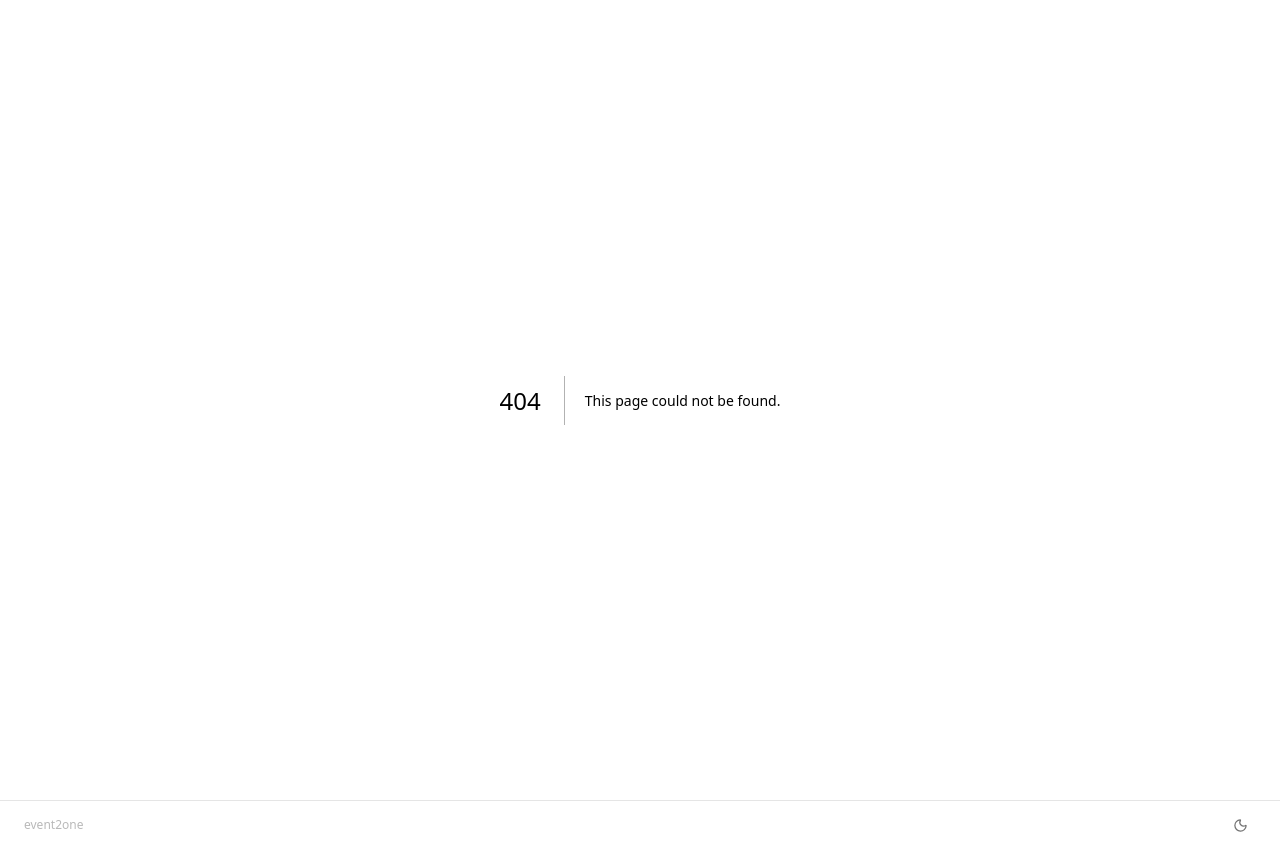
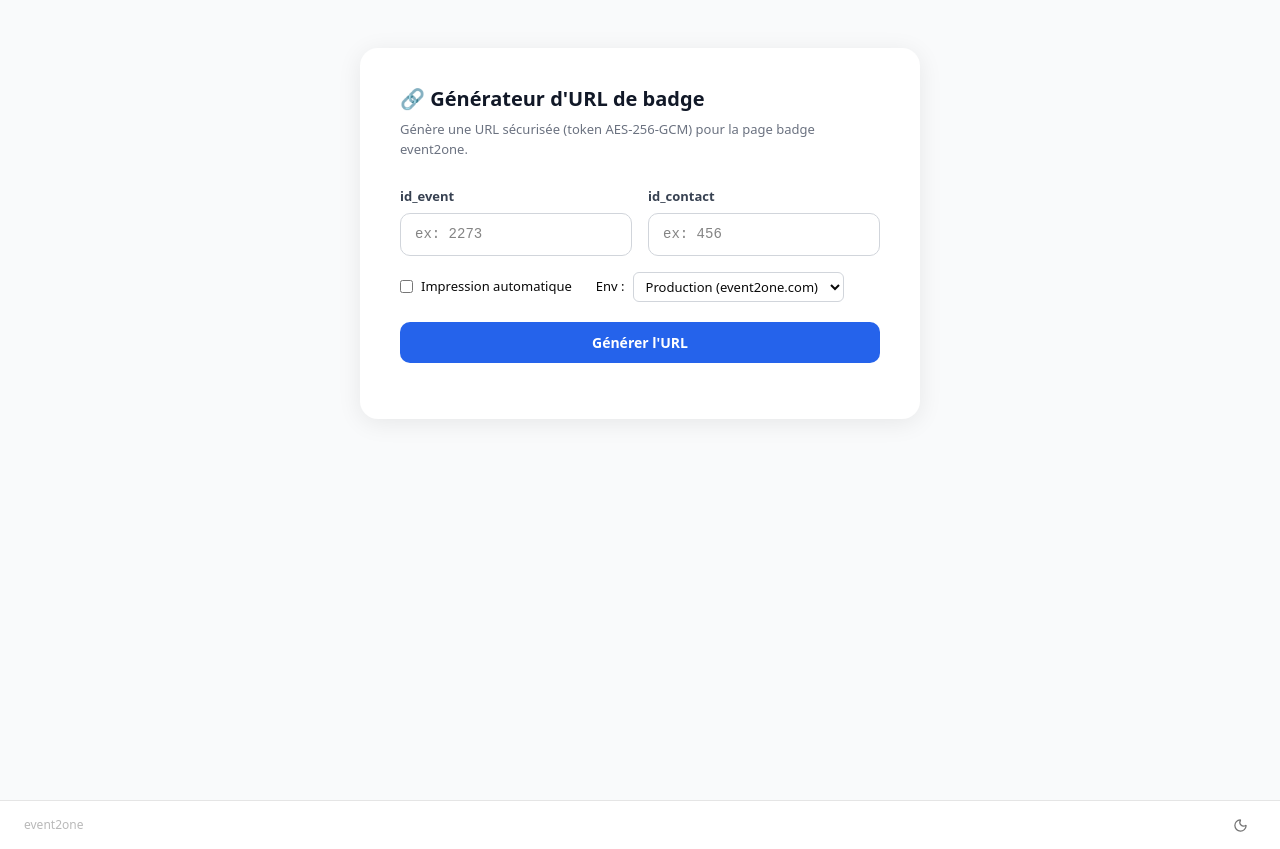
Before and after one commit to event2one/event2one-saas, a Next.js app: page /saas/tools/badge-url in a window 1280 px wide. Before the commit this address had no page. Built offline with nearby package versions, Linux system fonts and the light colour scheme.

Commit message:
feat(tools): badge-url generator + fix basepath /saas on token API call
- /tools/badge-url: UI pour générer des URLs de badge signées (token AES-256-GCM)
- badge page: corrige l'appel API /api/badge/token → /saas/api/badge/token

Co-Authored-By: Claude Sonnet 4.6 <noreply@anthropic.com>

```diff
--- a/src/app/badge/[eventId]/page.tsx
+++ b/src/app/badge/[eventId]/page.tsx
@@ -469,7 +469,7 @@ function EBadgeGeneratorInner() {
         setTokenLoading(true)
         setTokenError(null)
         loadEvent()
-        fetch(`/api/badge/token?t=${encodeURIComponent(urlToken)}`)
+        fetch(`/saas/api/badge/token?t=${encodeURIComponent(urlToken)}`)
             .then(r => r.json())
             .then((data: BadgeTokenPayload & { error?: string }) => {
                 if (data.error) {
--- /dev/null
+++ b/src/app/tools/badge-url/page.tsx
@@ -0,0 +1,156 @@
+'use client'
+
+import { useState } from 'react'
+
+const PROD_BASE = 'https://www.event2one.com/saas'
+const LOCAL_BASE = 'http://localhost:3002/saas'
+
+export default function BadgeUrlGenerator() {
+    const [idEvent, setIdEvent] = useState('')
+    const [idContact, setIdContact] = useState('')
+    const [autoprint, setAutoprint] = useState(false)
+    const [targetEnv, setTargetEnv] = useState<'prod' | 'local'>('prod')
+    const [result, setResult] = useState<{ token: string; url: string; qrData: string } | null>(null)
+    const [error, setError] = useState<string | null>(null)
+    const [loading, setLoading] = useState(false)
+    const [copied, setCopied] = useState(false)
+
+    async function generate() {
+        setError(null)
+        setResult(null)
+        setCopied(false)
+
+        if (!/^\d+$/.test(idEvent) || !/^\d+$/.test(idContact)) {
+            setError('id_event et id_contact doivent être numériques')
+            return
+        }
+
+        setLoading(true)
+        try {
+            const res = await fetch('/saas/api/badge/token', {
+                method: 'POST',
+                headers: { 'Content-Type': 'application/json' },
+                body: JSON.stringify({ id_event: idEvent, id_contact: idContact, autoprint }),
+            })
+            const data = await res.json()
+            if (data.error) {
+                setError(data.error)
+                return
+            }
+            const base = targetEnv === 'prod' ? PROD_BASE : LOCAL_BASE
+            const url = `${base}/badge/${idEvent}?t=${encodeURIComponent(data.token)}`
+            setResult({ token: data.token, url, qrData: data.qrData })
+        } catch {
+            setError('Erreur réseau — le serveur local est-il démarré ?')
+        } finally {
+            setLoading(false)
+        }
+    }
+
+    function copy(text: string) {
+        navigator.clipboard.writeText(text)
+        setCopied(true)
+        setTimeout(() => setCopied(false), 2000)
+    }
+
+    const inputStyle: React.CSSProperties = {
+        width: '100%', padding: '10px 14px', borderRadius: '10px',
+        border: '1px solid #d1d5db', fontSize: '14px', boxSizing: 'border-box',
+        outline: 'none', fontFamily: 'monospace',
+    }
+    const labelStyle: React.CSSProperties = { fontSize: '13px', fontWeight: 600, color: '#374151', marginBottom: '6px', display: 'block' }
+    const btnStyle: React.CSSProperties = {
+        padding: '10px 22px', background: '#2563eb', color: '#fff', border: 'none',
+        borderRadius: '10px', cursor: 'pointer', fontSize: '14px', fontWeight: 700,
+    }
+
+    return (
+        <div style={{ minHeight: '100vh', background: '#f9fafb', display: 'flex', alignItems: 'flex-start', justifyContent: 'center', padding: '48px 16px' }}>
+            <div style={{ background: '#fff', borderRadius: '18px', boxShadow: '0 4px 24px rgba(0,0,0,.08)', padding: '36px 40px', width: '100%', maxWidth: '560px' }}>
+                <h1 style={{ margin: '0 0 6px', fontSize: '20px', fontWeight: 800, color: '#111827' }}>
+                    🔗 Générateur d&apos;URL de badge
+                </h1>
+                <p style={{ margin: '0 0 28px', fontSize: '13px', color: '#6b7280' }}>
+                    Génère une URL sécurisée (token AES-256-GCM) pour la page badge event2one.
+                </p>
+
+                <div style={{ display: 'grid', gridTemplateColumns: '1fr 1fr', gap: '16px', marginBottom: '16px' }}>
+                    <div>
+                        <label style={labelStyle}>id_event</label>
+                        <input style={inputStyle} value={idEvent} onChange={e => setIdEvent(e.target.value.trim())} placeholder="ex: 2273" />
+                    </div>
+                    <div>
+                        <label style={labelStyle}>id_contact</label>
+                        <input style={inputStyle} value={idContact} onChange={e => setIdContact(e.target.value.trim())} placeholder="ex: 456" />
+                    </div>
+                </div>
+
+                <div style={{ display: 'flex', gap: '24px', marginBottom: '20px', alignItems: 'center' }}>
+                    <label style={{ display: 'flex', alignItems: 'center', gap: '8px', fontSize: '13px', cursor: 'pointer' }}>
+                        <input type="checkbox" checked={autoprint} onChange={e => setAutoprint(e.target.checked)} />
+                        <span>Impression automatique</span>
+                    </label>
+                    <label style={{ display: 'flex', alignItems: 'center', gap: '8px', fontSize: '13px', cursor: 'pointer' }}>
+                        <span>Env :</span>
+                        <select
+                            value={targetEnv}
+                            onChange={e => setTargetEnv(e.target.value as 'prod' | 'local')}
+                            style={{ fontSize: '13px', padding: '4px 8px', borderRadius: '6px', border: '1px solid #d1d5db' }}
+                        >
+                            <option value="prod">Production (event2one.com)</option>
+                            <option value="local">Local (localhost:3002)</option>
+                        </select>
+                    </label>
+                </div>
+
+                <button style={{ ...btnStyle, opacity: loading ? 0.7 : 1, width: '100%', marginBottom: '20px' }} onClick={generate} disabled={loading}>
+                    {loading ? 'Génération…' : 'Générer l\'URL'}
+                </button>
+
+                {error && (
+                    <div style={{ padding: '12px 16px', borderRadius: '10px', background: '#fef2f2', border: '1px solid #fecaca', color: '#dc2626', fontSize: '13px', marginBottom: '16px' }}>
+                        ⚠ {error}
+                    </div>
+                )}
+
+                {result && (
+                    <div style={{ display: 'flex', flexDirection: 'column', gap: '12px' }}>
+                        <div>
+                            <label style={{ ...labelStyle, color: '#059669' }}>✓ URL générée (TTL 2h)</label>
+                            <div style={{ display: 'flex', gap: '8px' }}>
+                                <input
+                                    readOnly
+                                    value={result.url}
+                                    style={{ ...inputStyle, flex: 1, background: '#f0fdf4', border: '1px solid #bbf7d0', fontSize: '11px' }}
+                                    onClick={e => (e.target as HTMLInputElement).select()}
+                                />
+                                <button
+                                    onClick={() => copy(result.url)}
+                                    style={{ ...btnStyle, background: copied ? '#059669' : '#2563eb', padding: '10px 14px', flexShrink: 0 }}
+                                >
+                                    {copied ? '✓' : 'Copier'}
+                                </button>
+                            </div>
+                        </div>
+
+                        <div>
+                            <label style={labelStyle}>QR data (compact)</label>
+                            <input readOnly value={result.qrData} style={{ ...inputStyle, background: '#f9fafb', fontSize: '13px', width: 'auto' }} />
+                        </div>
+
+                        <div style={{ display: 'flex', gap: '10px' }}>
+                            <a
+                                href={result.url}
+                                target="_blank"
+                                rel="noreferrer"
+                                style={{ ...btnStyle, textDecoration: 'none', display: 'inline-block', fontSize: '13px', background: '#7c3aed' }}
+                            >
+                                Ouvrir le badge →
+                            </a>
+                        </div>
+                    </div>
+                )}
+            </div>
+        </div>
+    )
+}
```
